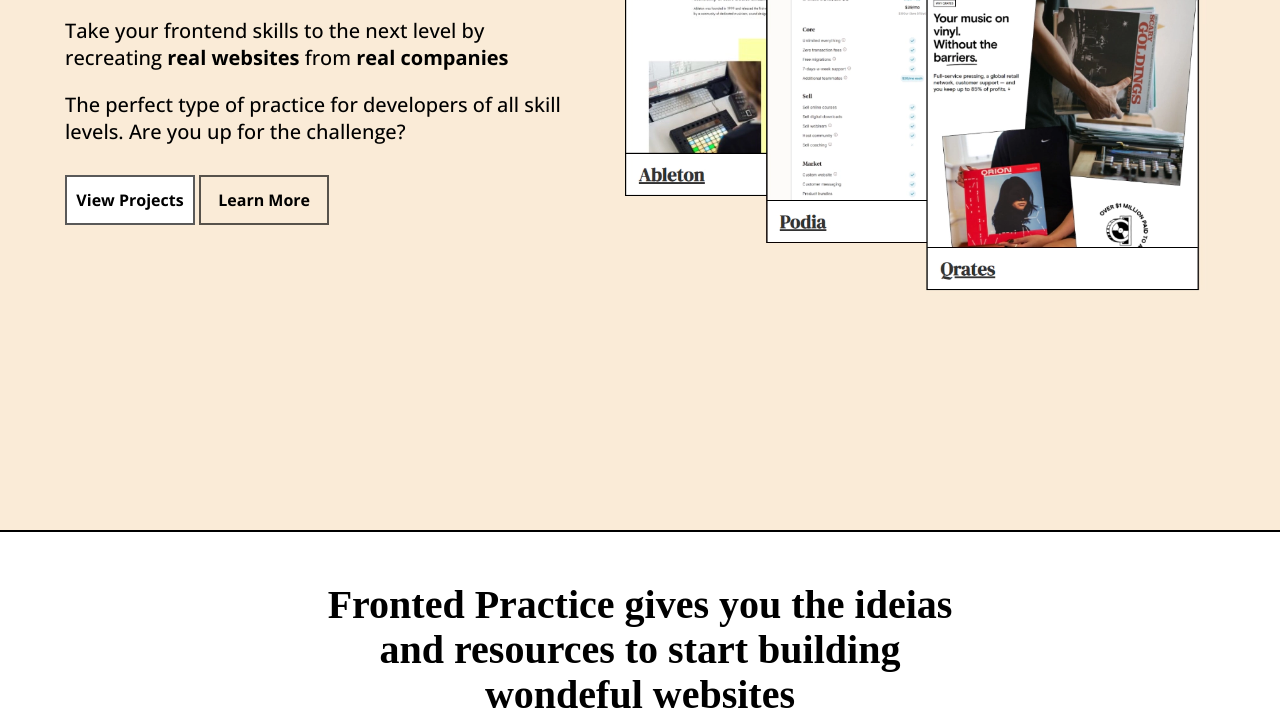
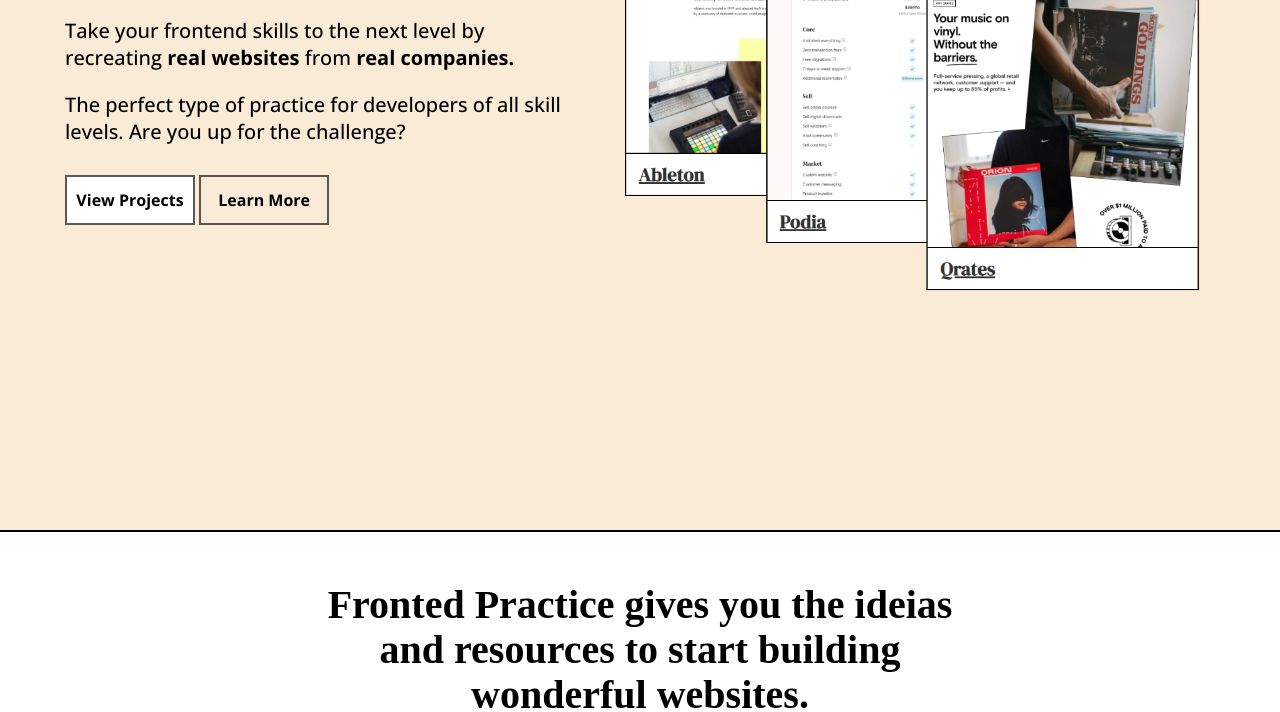
Before and after one commit to naelens/frontend_practice_website, a plain HTML site: page index.html in a window 1280 px wide. Shown: the part 428-1140 px from the top of the page. Drawn offline with nearby package versions, Linux system fonts and the light colour scheme; a web font is replaced by a local one.

Commit message:
alterei o título

```diff
--- a/index.html
+++ b/index.html
@@ -33,7 +33,7 @@
                 <div class="conteudo_texto">
                     <h2>Become a better frontend developer</h2>
 
-                    <p>Take your frontend skills to the next level by recreating <strong>real websites</strong> from <strong>real companies</strong></p>
+                    <p>Take your frontend skills to the next level by recreating <strong>real websites</strong> from <strong>real companies.</strong></p>
                     <p>The perfect type of practice for developers of all skill levels. Are you up for the challenge?</p>
 
                     <div class="botoes">
@@ -54,7 +54,7 @@
         <section class="conteudo_secundario">
 
             <div class="titulo_conteudo_secundario">
-                <h2>Fronted Practice gives you the ideias<br> and resources to start building<br> wondeful websites</h2>
+                <h2>Fronted Practice gives you the ideias<br> and resources to start building<br> wonderful websites.</h2>
             </div>
 
             <div class="conteudo_informativo">
@@ -104,9 +104,6 @@
 
         </footer>
 
-
-
-
     </div>
 </body>
 </html>
```
